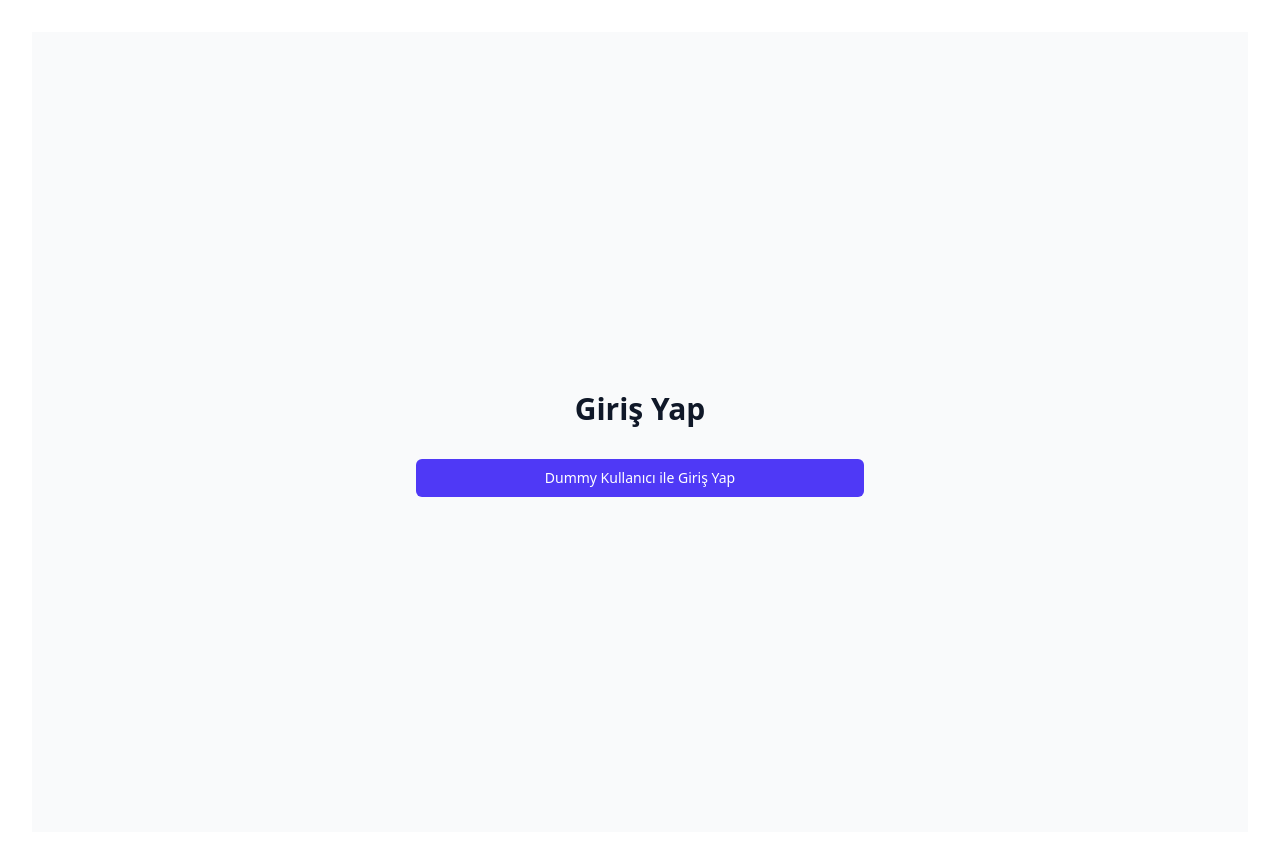
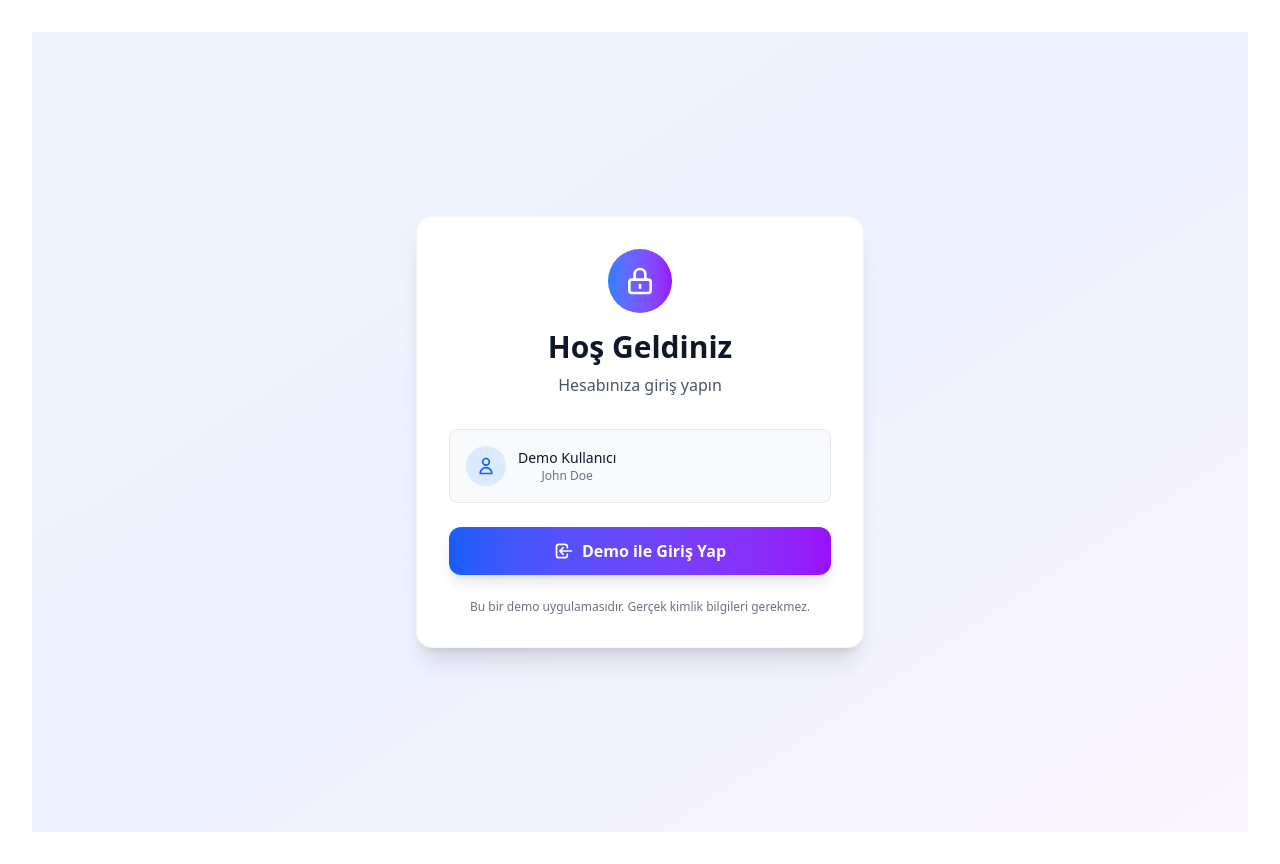
Before and after one commit to yunusgnc/SAN-TSG-UseCase, a React (Vite) app: page /login in a window 1280 px wide. Built offline with nearby package versions, Linux system fonts and the light colour scheme.

Commit message:
feat: add modern login page with React Router navigation system

```diff
--- a/src/App.tsx
+++ b/src/App.tsx
@@ -1,7 +1,6 @@
-import { BrowserRouter as Router, Routes, Route, Navigate } from 'react-router-dom';
+import { BrowserRouter as Router } from 'react-router-dom';
 import { QueryClient, QueryClientProvider } from '@tanstack/react-query';
-import LoginPage from './pages/auth/LoginPage';
-import DashboardPage from './pages/dashboard/DashboardPage';
+import AppRoutes from './routes/AppRoutes';
 import './App.css';
 
 const queryClient = new QueryClient();
@@ -9,13 +8,9 @@
 function App() {
   return (
     <QueryClientProvider client={queryClient}>
-      <Router>
+      <Router future={{ v7_startTransition: true, v7_relativeSplatPath: true }}>
         <div className="App">
-          <Routes>
-            <Route path="/login" element={<LoginPage />} />
-            <Route path="/" element={<DashboardPage />} />
-            <Route path="*" element={<Navigate to="/" replace />} />
-          </Routes>
+          <AppRoutes />
         </div>
       </Router>
     </QueryClientProvider>
--- /dev/null
+++ b/src/nav/index.ts
@@ -0,0 +1,38 @@
+import { routes } from '../routes/routes';
+import type { AppRoute } from '../routes/routes';
+import { useNavigate } from 'react-router-dom';
+
+interface Navigator {
+  [key: string]: {
+    get: (params?: Record<string, string>) => string;
+    go: (navigate: ReturnType<typeof useNavigate>, params?: Record<string, string>) => void;
+  };
+}
+
+const createNavigator = (): Navigator => {
+  const navigator: Navigator = {};
+
+  routes.forEach((route: AppRoute) => {
+    const routeName = route.name;
+
+    navigator[routeName] = {
+      get: (params?: Record<string, string>) => {
+        let path = route.path;
+        if (params) {
+          Object.keys(params).forEach(key => {
+            path = path.replace(`:${key}`, params[key]);
+          });
+        }
+        return path;
+      },
+      go: (navigate, params) => {
+        const url = navigator[routeName].get(params);
+        navigate(url);
+      }
+    };
+  });
+
+  return navigator;
+};
+
+export const nav = createNavigator();
--- a/src/pages/auth/LoginPage.tsx
+++ b/src/pages/auth/LoginPage.tsx
@@ -1,6 +1,10 @@
 import React from 'react';
+import { nav } from '../../nav';
+import { useNavigate } from 'react-router-dom';
 
 const LoginPage: React.FC = () => {
+  const navigate = useNavigate();
+
   const handleLogin = () => {
     const dummyUser = {
       name: 'John Doe',
@@ -9,30 +13,66 @@
 
     console.log('Kullanıcı giriş yaptı:', dummyUser);
 
-    window.location.href = '/';
+    nav.dashboard.go(navigate);
   };
 
   return (
-    <div className="min-h-screen flex items-center justify-center bg-gray-50">
-      <div className="max-w-md w-full space-y-8">
-        <div>
-          <h2 className="mt-6 text-center text-3xl font-extrabold text-gray-900">
-            Giriş Yap
-          </h2>
-        </div>
-        <div className="mt-8 space-y-6">
-          <div>
+    <div className="min-h-screen flex items-center justify-center bg-gradient-to-br from-blue-50 via-indigo-50 to-purple-50">
+      <div className="max-w-md w-full mx-4">
+        <div className="bg-white rounded-2xl shadow-xl p-8 border border-gray-100">
+          <div className="text-center mb-8">
+            <div className="mx-auto h-16 w-16 bg-gradient-to-r from-blue-500 to-purple-600 rounded-full flex items-center justify-center mb-4">
+              <svg className="h-8 w-8 text-white" fill="none" stroke="currentColor" viewBox="0 0 24 24">
+                <path strokeLinecap="round" strokeLinejoin="round" strokeWidth={2} d="M12 15v2m-6 4h12a2 2 0 002-2v-6a2 2 0 00-2-2H6a2 2 0 00-2 2v6a2 2 0 002 2zm10-10V7a4 4 0 00-8 0v4h8z" />
+              </svg>
+            </div>
+            <h2 className="text-3xl font-bold text-gray-900 mb-2">
+              Hoş Geldiniz
+            </h2>
+            <p className="text-gray-600">
+              Hesabınıza giriş yapın
+            </p>
+          </div>
+
+          <div className="space-y-6">
+            <div className="space-y-4">
+              <div className="bg-gray-50 rounded-lg p-4 border border-gray-200">
+                <div className="flex items-center space-x-3">
+                  <div className="h-10 w-10 bg-blue-100 rounded-full flex items-center justify-center">
+                    <svg className="h-5 w-5 text-blue-600" fill="none" stroke="currentColor" viewBox="0 0 24 24">
+                      <path strokeLinecap="round" strokeLinejoin="round" strokeWidth={2} d="M16 7a4 4 0 11-8 0 4 4 0 018 0zM12 14a7 7 0 00-7 7h14a7 7 0 00-7-7z" />
+                    </svg>
+                  </div>
+                  <div>
+                    <p className="text-sm font-medium text-gray-900">Demo Kullanıcı</p>
+                    <p className="text-xs text-gray-500">John Doe</p>
+                  </div>
+                </div>
+              </div>
+            </div>
+
             <button
               onClick={handleLogin}
-              className="group relative w-full flex justify-center py-2 px-4 border border-transparent text-sm font-medium rounded-md text-white bg-indigo-600 hover:bg-indigo-700 focus:outline-none focus:ring-2 focus:ring-offset-2 focus:ring-indigo-500"
+              className="w-full bg-gradient-to-r from-blue-600 to-purple-600 hover:from-blue-700 hover:to-purple-700 text-white font-semibold py-3 px-4 rounded-xl transition-all duration-200 transform hover:scale-105 focus:outline-none focus:ring-4 focus:ring-blue-200 shadow-lg"
             >
-              Dummy Kullanıcı ile Giriş Yap
+              <div className="flex items-center justify-center space-x-2">
+                <svg className="h-5 w-5" fill="none" stroke="currentColor" viewBox="0 0 24 24">
+                  <path strokeLinecap="round" strokeLinejoin="round" strokeWidth={2} d="M11 16l-4-4m0 0l4-4m-4 4h14m-5 4v1a3 3 0 01-3 3H6a3 3 0 01-3-3V7a3 3 0 013-3h7a3 3 0 013 3v1" />
+                </svg>
+                <span>Demo ile Giriş Yap</span>
+              </div>
             </button>
+
+            <div className="text-center">
+              <p className="text-xs text-gray-500">
+                Bu bir demo uygulamasıdır. Gerçek kimlik bilgileri gerekmez.
+              </p>
+            </div>
           </div>
         </div>
       </div>
     </div>
-  );
+  )
 };
 
 export default LoginPage;
--- a/src/pages/dashboard/DashboardPage.tsx
+++ b/src/pages/dashboard/DashboardPage.tsx
@@ -1,10 +1,23 @@
-import React from 'react';
+import React from "react";
+import { nav } from "../../nav";
+import { useNavigate } from "react-router-dom";
 
 const DashboardPage: React.FC = () => {
+  const navigate = useNavigate();
   return (
     <div className="min-h-screen bg-gray-50 p-8">
       <div className="max-w-7xl mx-auto">
-        <h1 className="text-3xl font-bold text-gray-900 mb-8">Dashboard</h1>
+        <div className="flex justify-between items-center mb-8">
+          <h1 className="text-3xl font-bold text-gray-900">Dashboard</h1>
+          <button
+            onClick={() => {
+              nav.login.go(navigate);
+            }}
+            className="bg-red-500 hover:bg-red-700 text-white font-bold py-2 px-4 rounded"
+          >
+            Çıkış
+          </button>
+        </div>
         <div className="grid grid-cols-1 md:grid-cols-2 gap-6">
           <div className="bg-white rounded-lg shadow p-6">
             <h2 className="text-xl font-semibold mb-4">Son 5 Gönderi</h2>
--- /dev/null
+++ b/src/routes/AppRoutes.tsx
@@ -0,0 +1,21 @@
+import React from 'react';
+import { Routes, Route, Navigate } from 'react-router-dom';
+import LoginPage from '../pages/auth/LoginPage';
+import DashboardPage from '../pages/dashboard/DashboardPage';
+
+const AppRoutes: React.FC = () => {
+  return (
+    <Routes>
+      <Route path="/login" element={<LoginPage />} />
+      <Route
+        path="/"
+        element={
+            <DashboardPage />
+        }
+      />
+      <Route path="*" element={<Navigate to="/" replace />} />
+    </Routes>
+  );
+};
+
+export default AppRoutes;
```
